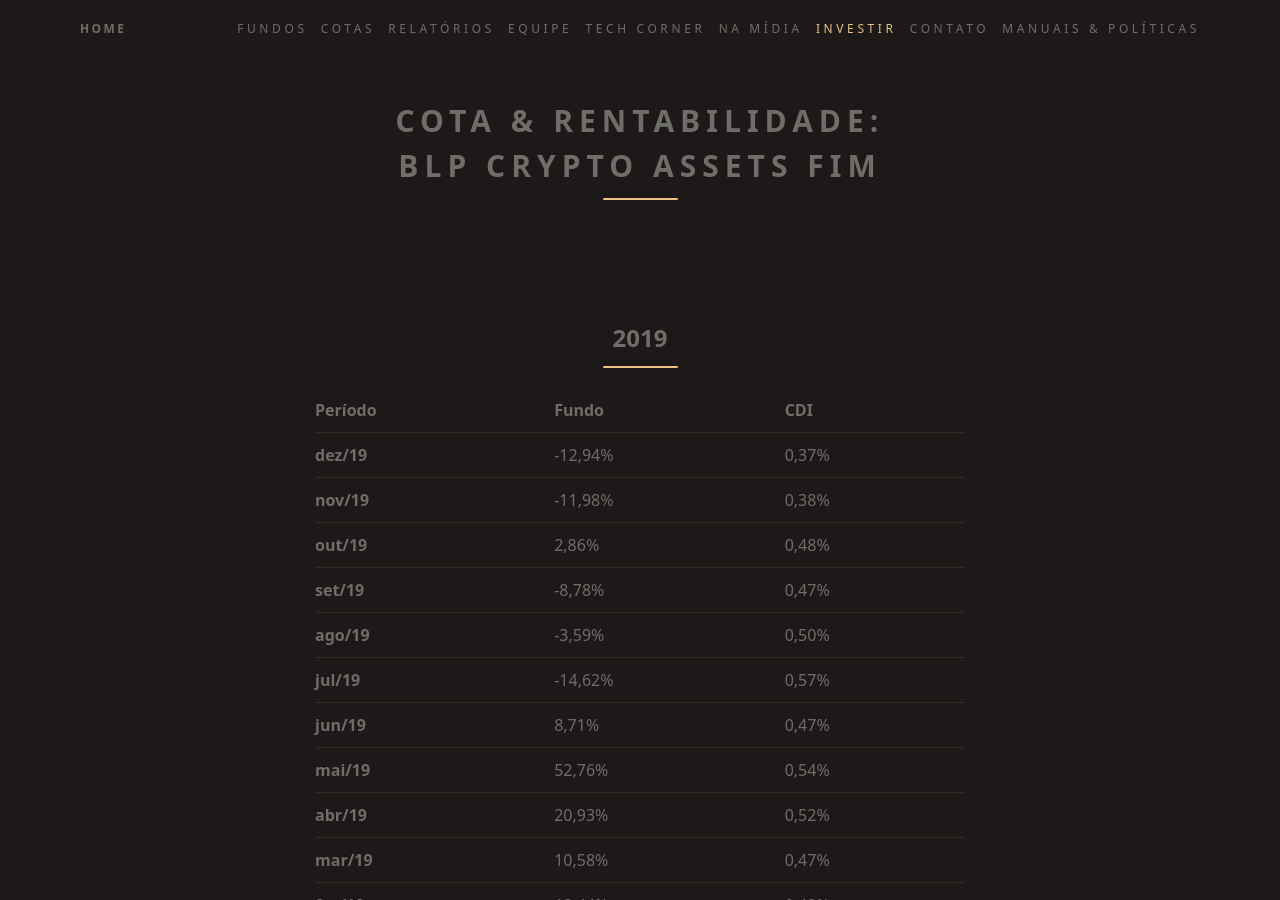
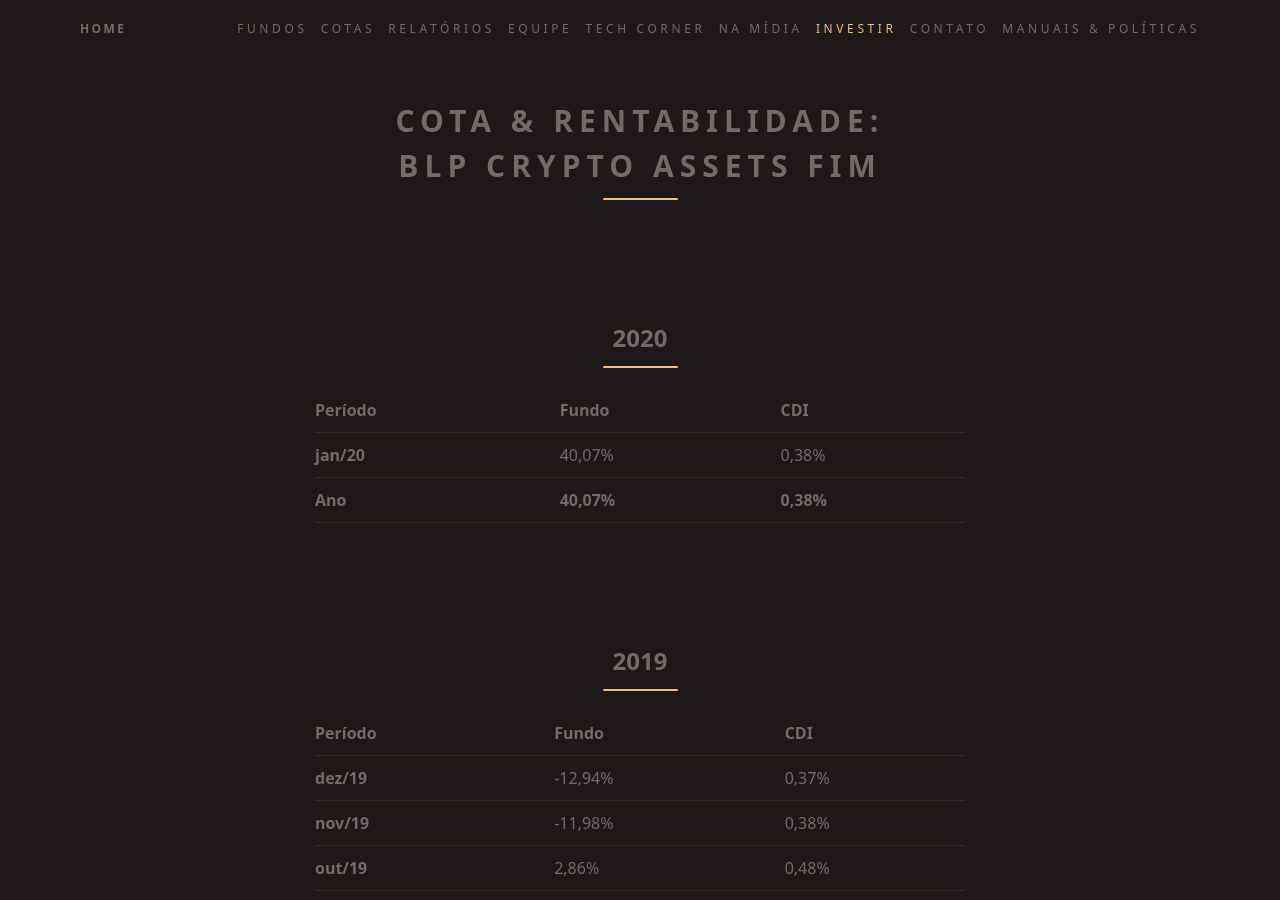
Before and after one commit to ateliedetemas/blpcrypto, a Jekyll site: the page built from _pages/rentabilidade/assets-fim.md, in a window 1280 px wide and 900 px high. Built offline with Jekyll 4.4.1, drawn with Linux system fonts in a browser that asks for light colours.

Commit message:
Update assets-fim.md

```diff
--- a/_pages/rentabilidade/assets-fim.md
+++ b/_pages/rentabilidade/assets-fim.md
@@ -4,6 +4,12 @@ layout: page
 title: "Cota & Rentabilidade: BLP Crypto Assets FIM"
 permalink: "/rentabilidade/assets-fim/"
 ---
+## 2020
+
+Período | Fundo | CDI
+---|---|---
+**jan/20** | 40,07% | 0,38%
+**Ano**  | **40,07%** | **0,38%**
 
 ## 2019
 
```
